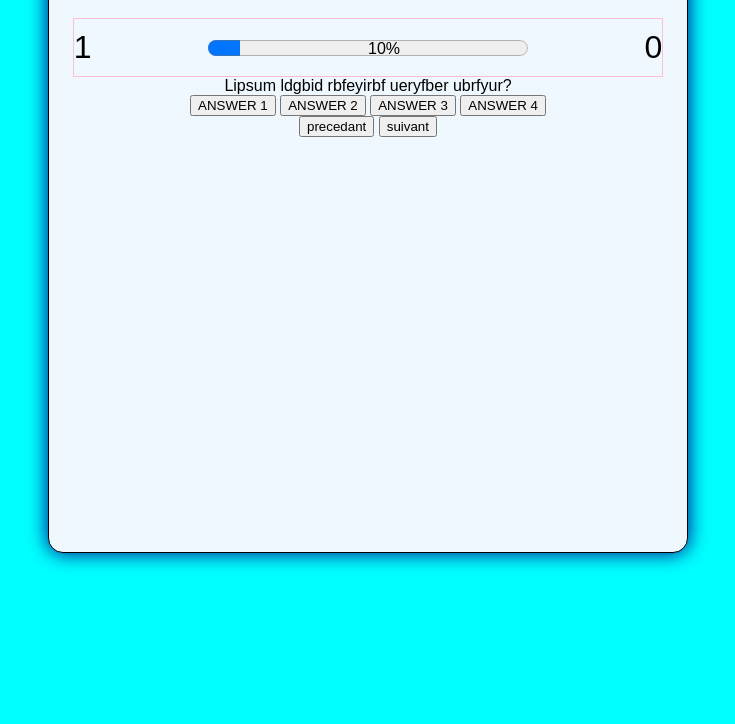
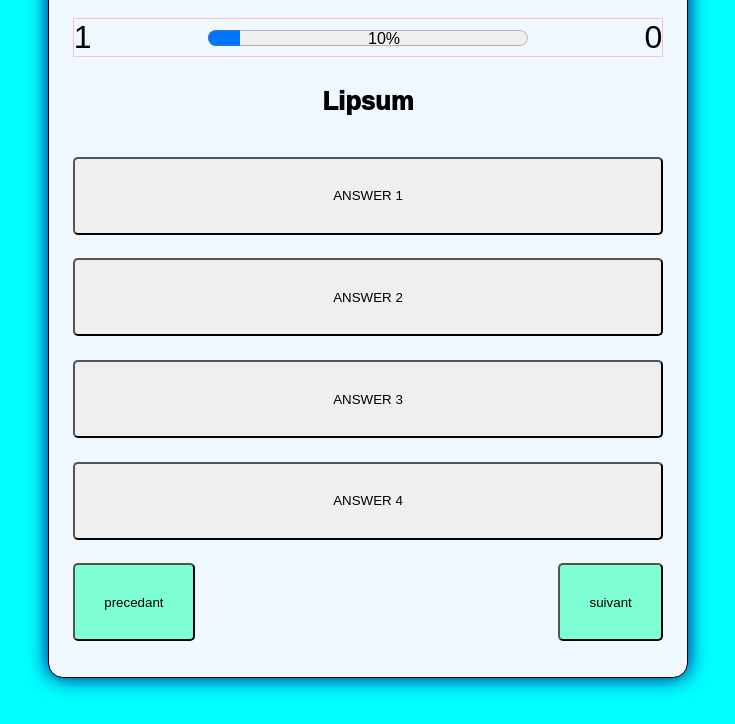
Before and after one commit to ihmaditaha/Sprint2Brief1, a plain HTML site: page index.html in a window 1280 px wide. Shown: the part 133-857 px from the top of the page, without its empty margins (272-1007 px from the left). Before the commit the page ends 800 px from the top, so only its background shows below. Drawn offline with Linux system fonts and the light colour scheme.

Commit message:
fini html &css

```diff
--- a/index.html
+++ b/index.html
@@ -3,7 +3,7 @@
   <head>
     <meta charset="utf-8" />
     <meta name="viewport" content="width=device-width, initial-scale=1" />
-    <title>Bootstrap demo</title>
+    <title>Quiz Demo</title>
     <!-- <link
       href="https://cdn.jsdelivr.net/npm/bootstrap@5.3.8/dist/css/bootstrap.min.css"
       rel="stylesheet"
@@ -22,7 +22,6 @@
       .quiz-container {
         background-color: aliceblue;
         width: 50vw;
-        height: 50vw;
         justify-self: center;
         justify-items: center;
         padding: 2%;
@@ -52,6 +51,43 @@
         font-size: initial;
         top: 25%;
       }
+      .question {
+        padding: 5%;
+        font-weight: 1000;
+        font-size: 1.6em;
+      }
+      .choices{
+        width: 100%;
+      }
+      .option {
+        width: 100%;
+        border-radius: 5px;
+        padding: 5%;
+        margin: 2% 0;
+        cursor: pointer;
+      }
+      .option:hover {
+        background-color: antiquewhite;
+      }
+      .btn-pr-sui {
+        display: flex;
+        width: 100%;
+        justify-content: space-between;
+      }
+      .prev-btn {
+        border-radius: 5px;
+        padding: 5%;
+        margin: 2% 0;
+        background-color: aquamarine;
+        cursor: pointer;
+      }
+      .next-btn {
+        border-radius: 5px;
+        padding: 5%;
+        margin: 2% 0;
+        background-color: aquamarine;
+        cursor: pointer;
+      }
     </style>
   </head>
   <body>
@@ -59,17 +95,17 @@
       <div class="quiz-title"><h1>Test Quiz</h1></div>
       <div class="progress-stats">
         <div id="question-num" class="progress-count">1</div>
-        <progress id="progress-bar" value="10" max="100">10%</progress>
+        <progress id="progress-bar" value="10" max="100"></progress>
         <div class="progress-score">0</div>
       </div>
-      <div class="questions">Lipsum ldgbid rbfeyirbf ueryfber ubrfyur?</div>
+      <div class="question">Lipsum</div>
       <div class="choices">
-        <button class="option1">ANSWER 1</button>
-        <button class="option2">ANSWER 2</button>
-        <button class="option3">ANSWER 3</button>
-        <button class="option4">ANSWER 4</button>
+        <button class="option">ANSWER 1</button>
+        <button class="option">ANSWER 2</button>
+        <button class="option">ANSWER 3</button>
+        <button class="option">ANSWER 4</button>
       </div>
-      <div class="btn">
+      <div class="btn-pr-sui">
         <button class="prev-btn">precedant</button>
         <button class="next-btn">suivant</button>
       </div>
```
